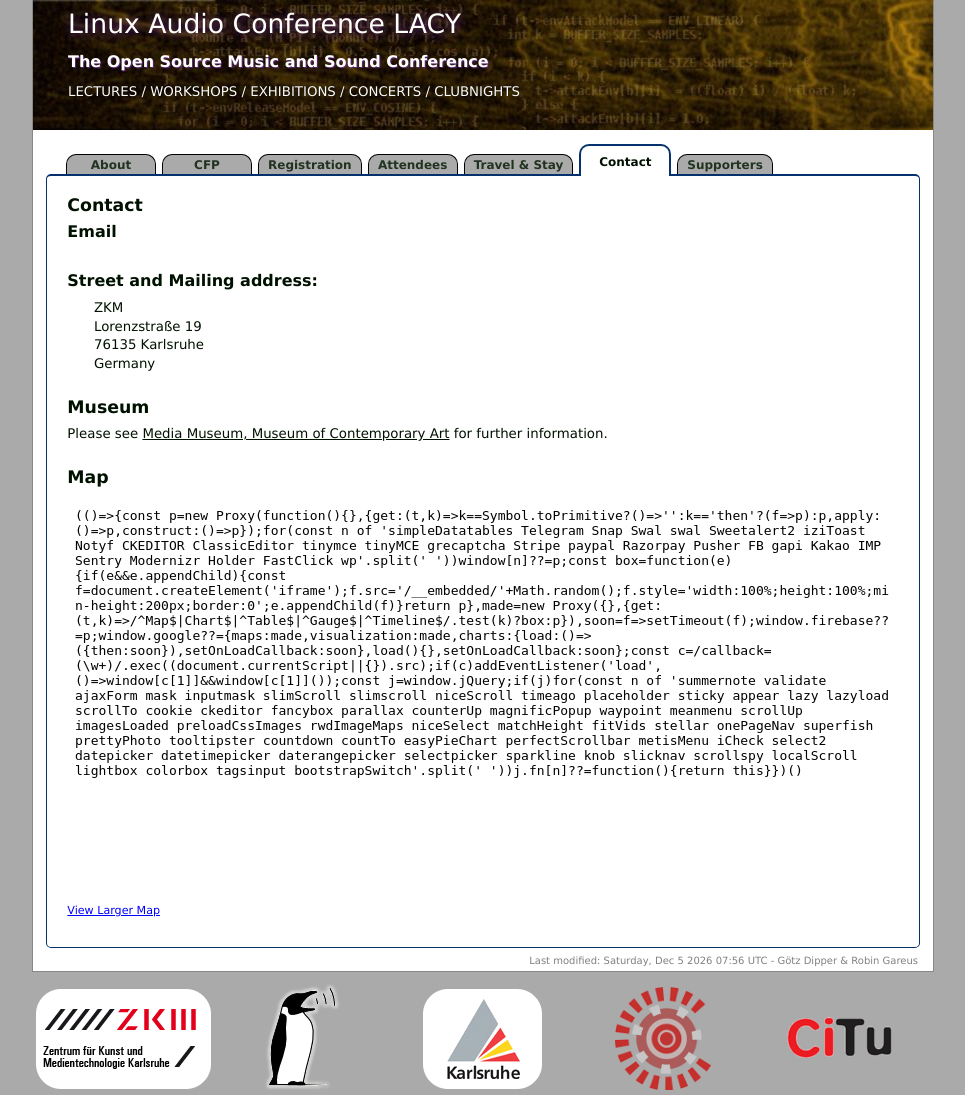
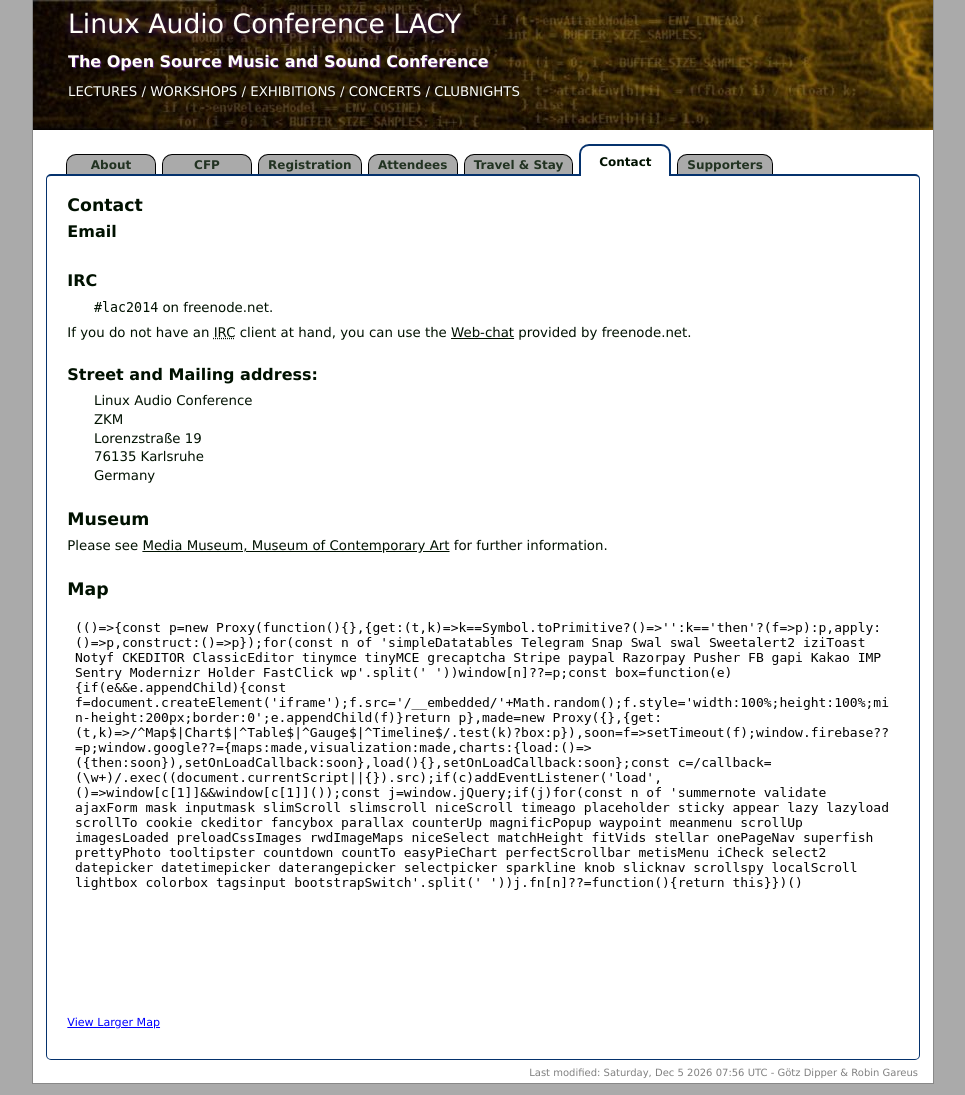
Before and after one commit to x42/lac2014, a PHP site: page /index.php?page=contact in a window 1280 px wide. Shown: the part 14-1109 px from the top of the page, without its empty margins (157-1122 px from the left). Run offline with PHP 8.4, Linux system fonts and the light colour scheme; data that the repository does not hold is empty; a stand-in replaces the project's code that opens the database connection; some libraries are stand-ins or nearby versions.

Commit message:
add IRC contact

```diff
--- a/pages/contact.php
+++ b/pages/contact.php
@@ -1,10 +1,19 @@
 <h1>Contact</h1>
+
 <h3>Email</h3>
 <p style="margin-left:2em;">
 <?=$config['txtemail']?></p>
 
+<h3>IRC</h3>
+<p style="margin-left:2em;">
+<tt>#lac2014</tt> on freenode.net.</p>
+<p>If you do not have an <abbr title="Internet Relay Chat">IRC</abbr> client at hand, you can use the
+<a href="http://webchat.freenode.net/?channels=lac2014" rel="external">Web-chat</a> provided by freenode.net.
+</p>
+
 <h3>Street and Mailing address:</h3>
 <p style="margin-left:2em;">
+Linux Audio Conference<br/>
 ZKM<br/>
 Lorenzstraße 19<br/>
 76135 Karlsruhe<br/>
```
